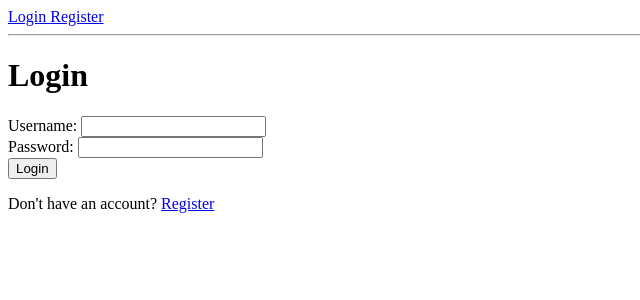
After one commit to sofoniasgd/activity_tracker, a Flask app: page /login in a window 1280 px wide. The commit adds this page. Shown: the top 300 px of the page, without its empty margins (0-640 px from the left). Run offline with Flask 3, Linux system fonts and the light colour scheme; parts of the project's set-up code (start-up, migrations or seed data) failed here and were passed over.

Commit message:
login, logout and session management done

```diff
--- a/backend/flask_app/app.py
+++ b/backend/flask_app/app.py
@@ -1,54 +1,38 @@
 import os
 from datetime import datetime
 from enum import Enum
-from flask import Flask, render_template, request, url_for, redirect
+from flask import Flask, render_template, request, url_for, redirect, flash, session
+from flask_login import LoginManager, login_user, current_user, login_required, logout_user
 from flask_sqlalchemy import SQLAlchemy
-import uuid
+from werkzeug.security import generate_password_hash, check_password_hash
+
 
 app = Flask(__name__)
 
 # Configure the MySQL database
 app.config['SQLALCHEMY_DATABASE_URI'] = 'mysql://at_dev_usr:at_dev_pwd@localhost/at_dev_db'
 app.config['SQLALCHEMY_TRACK_MODIFICATIONS'] = False
+#set secret key
+app.secret_key = os.urandom(24)
 
 # Create the database connection
 db = SQLAlchemy(app)
 
+# Create the login manager
+login_manager = LoginManager(app)
+login_manager.login_view = 'login'
+login_manager.init_app(app)
+
+# import models for the tables
+from .models import User, Task, TimeLog
+
+# load the user login manager
+@login_manager.user_loader
+def load_user(id):
+    # since the user_id is just the primary key of our user table, use it in the query for the user
+    return User.query.get(id)
+
 # Define your Flask routes and other app logic here
-
-# create models for the tables
-class User(db.Model):
-    id = db.Column(db.String(36), primary_key=True, default=uuid.uuid4, unique=True, nullable=False)
-    username = db.Column(db.String(255), unique=True, nullable=False)
-    password_hash = db.Column(db.String(255), unique=True, nullable=False)
-    email = db.Column(db.String(255), nullable=False)
-    created_at = db.Column(db.DateTime, default=datetime.utcnow)
-
-    def __repr__(self):
-        return f'<User {self.username}>'
-
-class Task(db.Model):
-    id = db.Column(db.Integer, primary_key=True, autoincrement=True)
-    user_id = db.Column(db.String(36), db.ForeignKey('user.id'))
-    title = db.Column(db.String(255), nullable=False)
-    description = db.Column(db.Text)
-    status = db.Column(db.Enum('todo', 'in_progress', 'completed'), default='todo')
-    due_date = db.Column(db.DateTime)
-    created_at = db.Column(db.DateTime, default=datetime.utcnow)
-
-    def __repr__(self):
-        return f'<Task {self.id}>'
-
-class TimeLog(db.Model):
-    id = db.Column(db.Integer, primary_key=True, autoincrement=True)
-    user_id = db.Column(db.String(36), db.ForeignKey('user.id'))
-    task_id = db.Column(db.Integer, db.ForeignKey('task.id'))
-    start_time = db.Column(db.DateTime, nullable=False)
-    end_time = db.Column(db.DateTime, nullable=False)
-    duration = db.Column(db.Integer, nullable=False)
-    created_at = db.Column(db.DateTime, default=datetime.utcnow)
-    def __repr__(self):
-        return f'<Timelog {self.id}>'
 
 # Define Flask routes and other app logic
 
@@ -58,5 +42,58 @@ def index():
     Tasks = Task.query.all()
     return render_template('index.html', Users=Users, Tasks=Tasks)
 
-#if __name__ == '__main__':
-#    app.run()
+@app.route('/register', methods=['GET', 'POST'])
+def register():
+    if request.method == 'POST':
+        username = request.form['username']
+        password = request.form['password']
+        email = request.form['email']
+
+        # check if the user already exists
+        user = User.query.filter_by(username=username).first()
+        if user:
+            flash('User already exists')
+            return redirect(url_for('register'))
+
+        user = User(username=username, password_hash=generate_password_hash(password, method='pbkdf2:sha256'), email=email)
+        db.session.add(user)
+        db.session.commit()
+        flash('User registered successfully')
+        return redirect(url_for('login'))
+    return render_template('register.html')
+
+@app.route('/login', methods=['GET', 'POST'])
+def login():
+    if request.method == 'POST':
+        username = request.form['username']
+        password = request.form['password']
+
+        user = User.query.filter_by(username=username).first()
+        if user and check_password_hash(user.password_hash, password):
+            flash('Login successful')
+            #
+            login_user(user, remember=True)
+            return redirect(url_for('dashboard'))
+        elif user and not check_password_hash(user.password_hash, password):
+            flash('Incorrect password')
+            return redirect(url_for('login'))
+        else:
+            flash('Invalid credentials')
+            return redirect(url_for('login'))
+    return render_template('login.html')
+
+@app.route('/dashboard')
+@login_required
+def dashboard():
+    username = current_user.username
+    user_id = current_user.id
+    return render_template('dashboard.html', username=username, user_id=user_id)
+
+@app.route('/logout')
+@login_required
+def logout():
+    logout_user()
+    return redirect(url_for('login'))
+
+if __name__ == '__main__':
+    app.run(debug=True)
--- a/backend/flask_app/templates/base.html
+++ b/backend/flask_app/templates/base.html
@@ -7,9 +7,28 @@
 </head>
 <body>
     <header>
+        {% block head %} {% endblock %}
     </header>
 
     <nav>
+        {% if current_user.is_authenticated %}
+        <a href="{{ url_for('dashboard') }}" class="navbar-item">
+            Dashboard
+        </a>
+        {% endif %}
+        {% if not current_user.is_authenticated %}
+        <a href="{{ url_for('login') }}" class="navbar-item">
+            Login
+        </a>
+        <a href="{{ url_for('register') }}" class="navbar-item">
+            Register
+        </a>
+        {% endif %}
+        {% if current_user.is_authenticated %}
+        <a href="{{ url_for('logout') }}" class="navbar-item">
+            Logout
+        </a>
+        {% endif %}
     </nav>
     <hr>
 
@@ -18,6 +37,7 @@
     </div>
 
     <footer>
+        {% block footer %} {% endblock %}
     </footer>
 
 </body>
--- /dev/null
+++ b/backend/flask_app/templates/login.html
@@ -0,0 +1,29 @@
+{% extends 'base.html' %}
+
+{% block content %}
+  <h1>Login</h1>
+  <form action="{{ url_for('login') }}" method="POST">
+    <div>
+      <label for="username">Username:</label>
+      <input type="text" id="username" name="username" required>
+    </div>
+    <div>
+      <label for="password">Password:</label>
+      <input type="password" id="password" name="password" required>
+    </div>
+    <button type="submit">Login</button>
+  </form>
+  <div>
+      <p>Don't have an account? <a href="{{ url_for('register') }}">Register</a></p>
+  </div>
+  <!-- Display flashed messages -->
+  {% with messages = get_flashed_messages() %}
+    {% if messages %}
+        <ul class=flashes>
+        {% for message in messages %}
+            <li>{{ message }}</li>
+        {% endfor %}
+        </ul>
+    {% endif %}
+  {% endwith %}
+{% endblock %}
```
Also changed, not shown: backend/flask_app/models.py (added, +38 -0 lines), backend/flask_app/templates/dashboard.html (added, +21 -0 lines), backend/flask_app/templates/register.html (added, +33 -0 lines).
